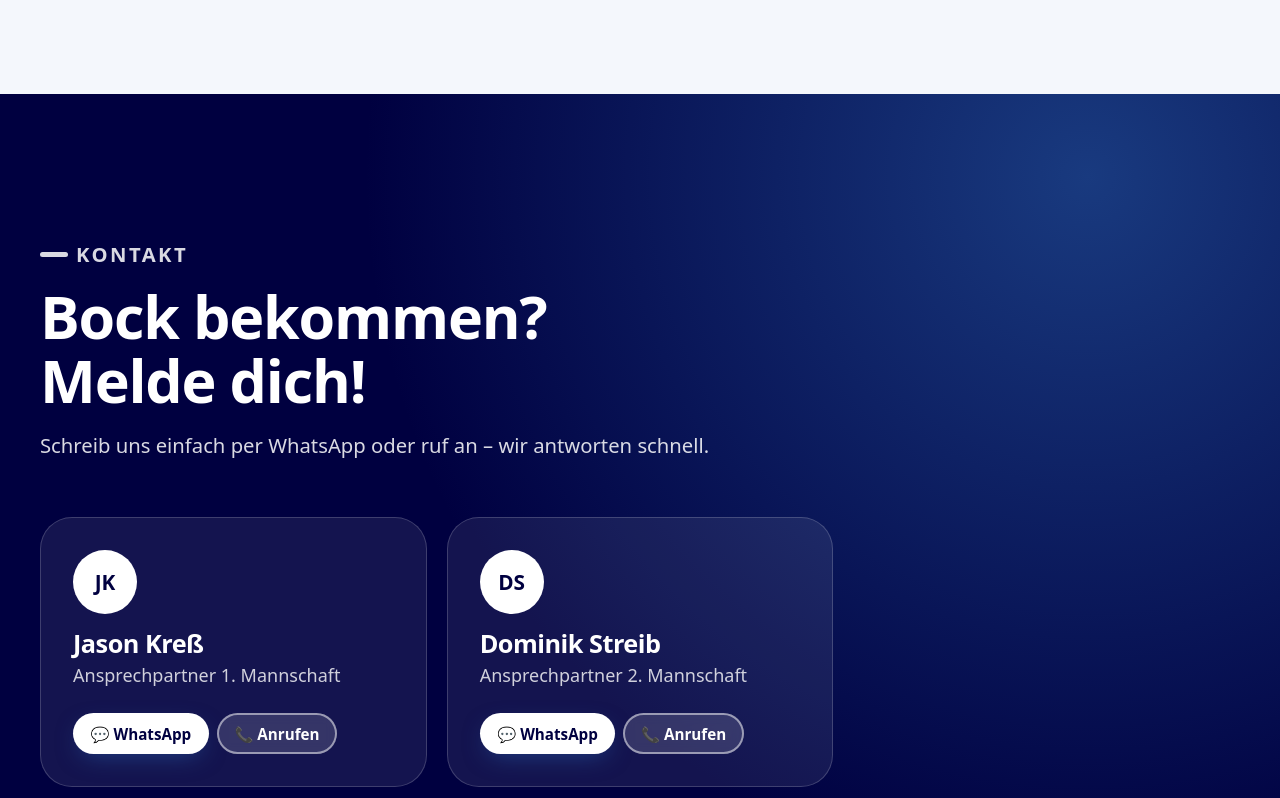
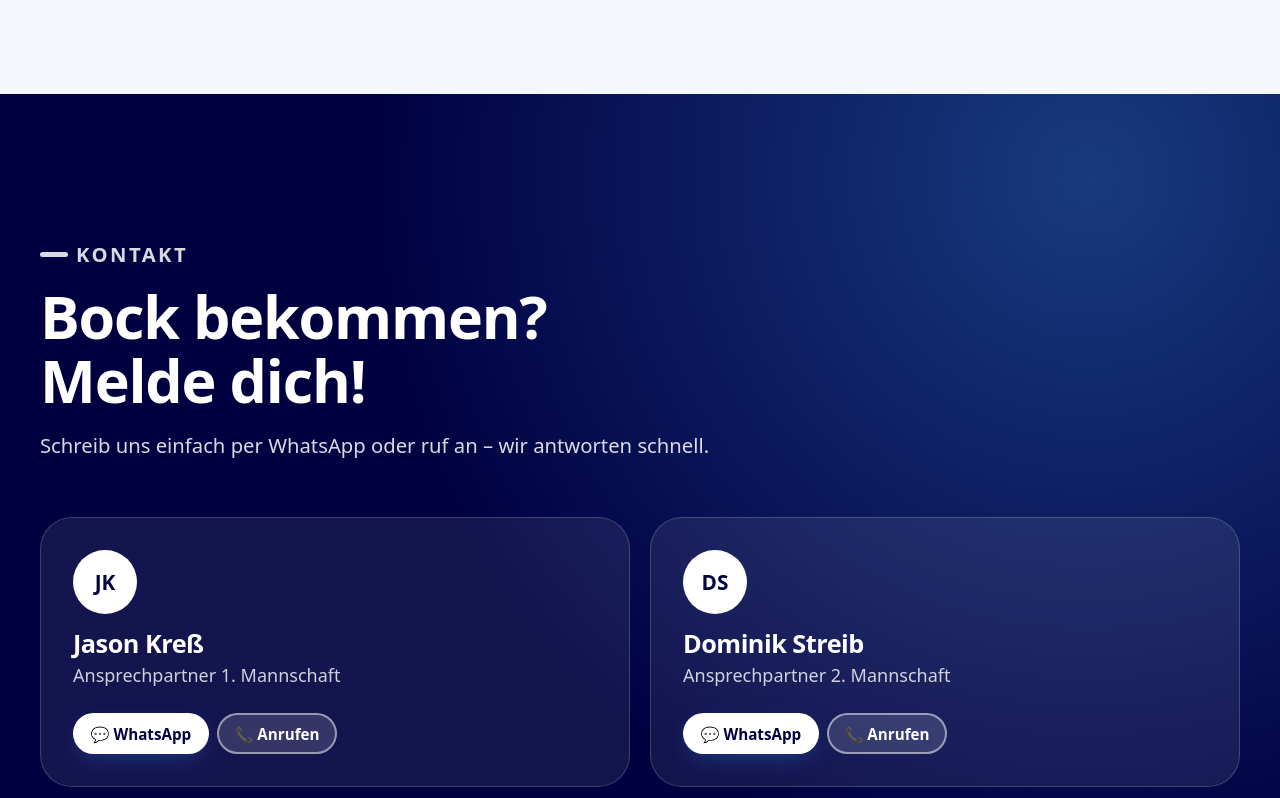
Before and after one commit to pneuberger/tsv-steinsfurt-portfolio, an Astro site: page / in a window 1280 px wide. Shown: the part 7028-7826 px from the top of the page. Built offline with nearby package versions, Linux system fonts and the light colour scheme; Astro itself is replaced by a stand-in of ours.

Commit message:
Contact: cards share the full width
Co-Authored-By: Claude Opus 5.5 <noreply@anthropic.com>

```diff
--- a/src/components/sections/Contact.astro
+++ b/src/components/sections/Contact.astro
@@ -52,7 +52,7 @@ const digits = (phone: string) => phone.replace(/[^\d+]/g, '');
     padding: 0;
     display: grid;
     gap: 1.25rem;
-    grid-template-columns: repeat(auto-fill, minmax(min(100%, 300px), 1fr)); /* auto-fill: a single card keeps its normal width */
+    grid-template-columns: repeat(auto-fit, minmax(min(100%, 300px), 1fr)); /* auto-fit: the cards share the full width */
   }
   .person {
     background: rgb(255 255 255 / 0.08);
```
